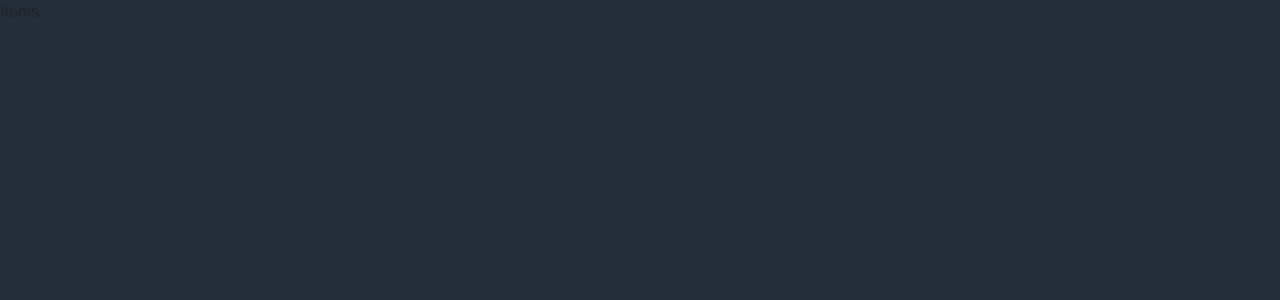
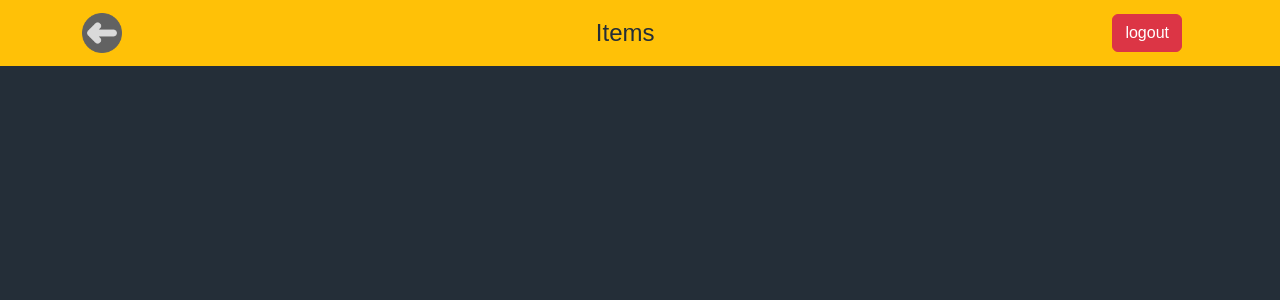
Before and after one commit to noeyiue/POSME, a React (Create React App) app in the folder frontend/: page /store/items in a window 1280 px wide. Shown: the top 300 px of the page. Built offline with nearby package versions, Linux system fonts and the light colour scheme; a web font is replaced by a local one.

Commit message:
Update Logout

```diff
--- /dev/null
+++ b/frontend/src/components/NavbarCashier.jsx
@@ -0,0 +1,61 @@
+import Container from 'react-bootstrap/Container';
+import Navbar from 'react-bootstrap/Navbar';
+import 'bootstrap/dist/css/bootstrap.min.css';
+import './component.css'
+import backIcon from '../image/backIcon.png'
+import { useNavigate } from "react-router-dom";
+
+function Navcashier() {
+  const navigate = useNavigate();
+  const submitHandler = async function (e) {
+    e.preventDefault();
+
+    try {
+      const response = await fetch("https://posme.fun:2096/auth/logout",{
+        method: "POST",
+      });
+      const data = await response.json();
+      console.log(data);
+      if (localStorage.getItem('isLoggedIn')) {
+        localStorage.removeItem('isLoggedIn')
+        navigate("/login");
+      }
+    }
+    catch (err) {
+      console.log("Not Login");
+    }
+  };
+return (
+<>
+    <Navbar bg="warning" variant="dark">
+      <Container>
+        <Navbar.Brand href="javascript:history.back()">
+          <div className='backIcon'>
+            <img
+              alt="backIcon"
+              src={backIcon}
+              width="40"
+              height="40"
+              className="d-inline-block align-top"
+            />{' '}
+          </div>
+        </Navbar.Brand>
+        <div className='pagename'>
+            Cashier
+        </div>
+        <Navbar.Brand>
+          <div className='logout'>
+            <a>
+              <button onClick={submitHandler} type='button' class="btn btn-danger">
+                logout
+              </button>{' '}
+            </a>
+          </div>
+        </Navbar.Brand>
+      </Container>
+    </Navbar>
+
+</>
+);
+}
+export default Navcashier;
--- /dev/null
+++ b/frontend/src/components/NavbarItem.jsx
@@ -0,0 +1,61 @@
+import Container from 'react-bootstrap/Container';
+import Navbar from 'react-bootstrap/Navbar';
+import 'bootstrap/dist/css/bootstrap.min.css';
+import './component.css'
+import backIcon from '../image/backIcon.png'
+import { useNavigate } from "react-router-dom";
+
+function Navitem() {
+  const navigate = useNavigate();
+  const submitHandler = async function (e) {
+    e.preventDefault();
+
+    try {
+      const response = await fetch("https://posme.fun:2096/auth/logout",{
+        method: "POST",
+      });
+      const data = await response.json();
+      console.log(data);
+      if (localStorage.getItem('isLoggedIn')) {
+        localStorage.removeItem('isLoggedIn')
+        navigate("/login");
+      }
+    }
+    catch (err) {
+       console.log("Not Login");
+    }
+  };
+  return (
+    <>
+        <Navbar bg="warning" variant="dark">
+          <Container>
+            <Navbar.Brand href="javascript:history.back()">
+              <div className='backIcon'>
+                <img
+                  alt="backIcon"
+                  src={backIcon}
+                  width="40"
+                  height="40"
+                  className="d-inline-block align-top"
+                />{' '}
+              </div>
+            </Navbar.Brand>
+            <div className='pagename'>
+                Items
+            </div>
+            <Navbar.Brand>
+              <div className='logout'>
+                <a>
+                  <button onClick={submitHandler} type='button' class="btn btn-danger">
+                    logout
+                  </button>{' '}
+                </a>
+              </div>
+            </Navbar.Brand>
+          </Container>
+        </Navbar>
+    </>
+  );
+}
+
+export default Navitem;
--- a/frontend/src/components/Navbarhome.jsx
+++ b/frontend/src/components/Navbarhome.jsx
@@ -1,23 +1,33 @@
 import Container from 'react-bootstrap/Container';
 import Navbar from 'react-bootstrap/Navbar';
-import MediaQuery from 'react-responsive'
 import 'bootstrap/dist/css/bootstrap.min.css';
 import './component.css'
 import posmeLogoL from '../image/logoLarge.png'
-
-const logout = function() {
-  if (localStorage.getItem('isLoggedIn')) {
-    localStorage.removeItem('isLoggedIn')
-  }
-};
+import { useNavigate } from "react-router-dom";
 
 function Navhome() {
   let shopName = "Cafe dot com"
+  const navigate = useNavigate();
+  const submitHandler = async function (e) {
+    e.preventDefault();
+
+    try {
+      const response = await fetch("https://posme.fun:2096/auth/logout",{
+        method: "POST",
+      });
+      const data = await response.json();
+      console.log(data);
+      if (localStorage.getItem('isLoggedIn')) {
+        localStorage.removeItem('isLoggedIn')
+        navigate("/login");
+      }
+    }
+    catch (err) {
+      console.log("Not Login");
+    }
+  };
   return (
     <>
-    {/* Ipad mini or Upper */}
-    <MediaQuery minWidth={768}>
-
       <Navbar bg="warning" variant="dark">
         <Container>
           <Navbar.Brand href="/store/home">
@@ -34,8 +44,8 @@ function Navhome() {
           <Navbar.Brand>
             <div className='logout'>
               ร้าน {' '}{' '}{shopName} {' '}
-                <a href="/">
-                  <button onClick={logout} type='button' class="btn btn-danger">
+              <a>
+                <button onClick={submitHandler} type='button' class="btn btn-danger">
                   logout
                 </button>{' '}
               </a>
@@ -43,36 +53,6 @@ function Navhome() {
           </Navbar.Brand>
         </Container>
       </Navbar>
-
-      </MediaQuery>
-      {/* Mobile Device Size
-      <MediaQuery maxWidth={767}>
-        <Navbar bg="warning" variant="dark">
-          <Container>
-            <Navbar.Brand href="/store/home">
-              <div className='name'>
-                <img
-                  alt=""
-                  src={posmeLogoS}
-                  width="40"
-                  height="40"
-                  className="d-inline-block align-top"
-                  />{' '}
-              </div>
-            </Navbar.Brand>
-            <Navbar.Brand>
-              <div className='logout'>
-                ร้าน {' '}{' '}{shopName} {' '}
-                <a href="/">
-                  <button type='button' class="btn btn-danger">
-                    logout
-                  </button>{' '}
-                </a>
-              </div>
-            </Navbar.Brand>
-          </Container>
-        </Navbar>
-      </MediaQuery> */}
     </>
   );
 }
--- a/frontend/src/components/component.css
+++ b/frontend/src/components/component.css
@@ -97,3 +97,10 @@
         opacity:0;
       }
     }
+
+    .pagename {
+      color: #242e38;
+      font-weight: 550;
+      font-size: 18pt;
+      font-weight: 500;
+    }
--- a/frontend/src/pages/Cashier.jsx
+++ b/frontend/src/pages/Cashier.jsx
@@ -1,9 +1,12 @@
 import React from 'react'
 import '../App.css'
+import Navcashier from '../components/NavbarCashier'
 
 function Cashier() {
   return (
-    <div class="cashier">Cashier</div>
+    <>
+      <Navcashier/>
+    </>
   )
 }
 
--- a/frontend/src/pages/Items.jsx
+++ b/frontend/src/pages/Items.jsx
@@ -1,8 +1,13 @@
 import React from 'react'
-import '../App.css'
+import {Navigate} from 'react-router-dom'
+import Navitem from '../components/NavbarItem'
+import 'bootstrap/dist/css/bootstrap.min.css';
+import './Item.style.css'
 function Items() {
   return (
-    <div class="cashier">Items</div>
+    <>
+      <Navitem />
+    </>
   )
 }
 
--- a/frontend/src/pages/Login.jsx
+++ b/frontend/src/pages/Login.jsx
@@ -16,10 +16,6 @@ function Login(props) {
   const closeOverlay = function () {
     setWrongLogin(false);
   };
-
-  const setLogginToF = function () {
-    setStatusLogin(false);
-  }
 
   const submitHandler = async function (e) {
     e.preventDefault();
--- a/frontend/src/pages/Login.module.css
+++ b/frontend/src/pages/Login.module.css
@@ -1,7 +1,7 @@
 .main {
   /* max-width: 130rem; */
   margin: 0 auto;
-  padding: 0 10.8rem;
+  padding: 0 12rem;
   background-color: #242e38;
   height: 100vh;
 }
--- a/frontend/src/pages/Register.jsx
+++ b/frontend/src/pages/Register.jsx
@@ -58,8 +58,11 @@ const Register = function (props) {
       if (response.ok) {
         navigate("/login");
       }
+      else {
+        setWrongRegister(true);
+      }
     } catch (err) {
-      setWrongRegister(true);
+      console.log("ERR");
     }
   };
 
```
Also changed, not shown: frontend/src/image/backIcon.png (added), frontend/src/pages/Item.style.css (added). Lines whose indentation alone changed are shown as unchanged.
